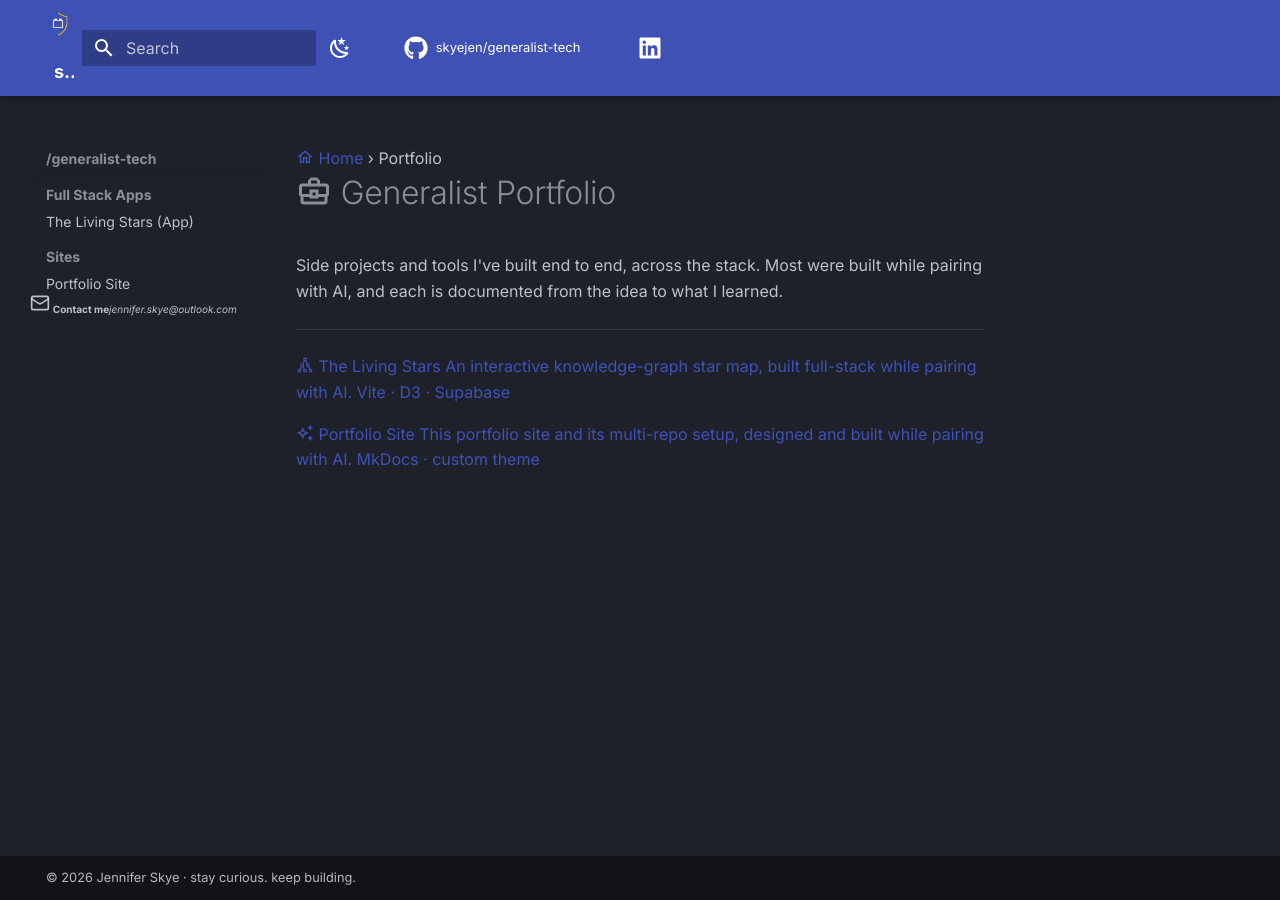
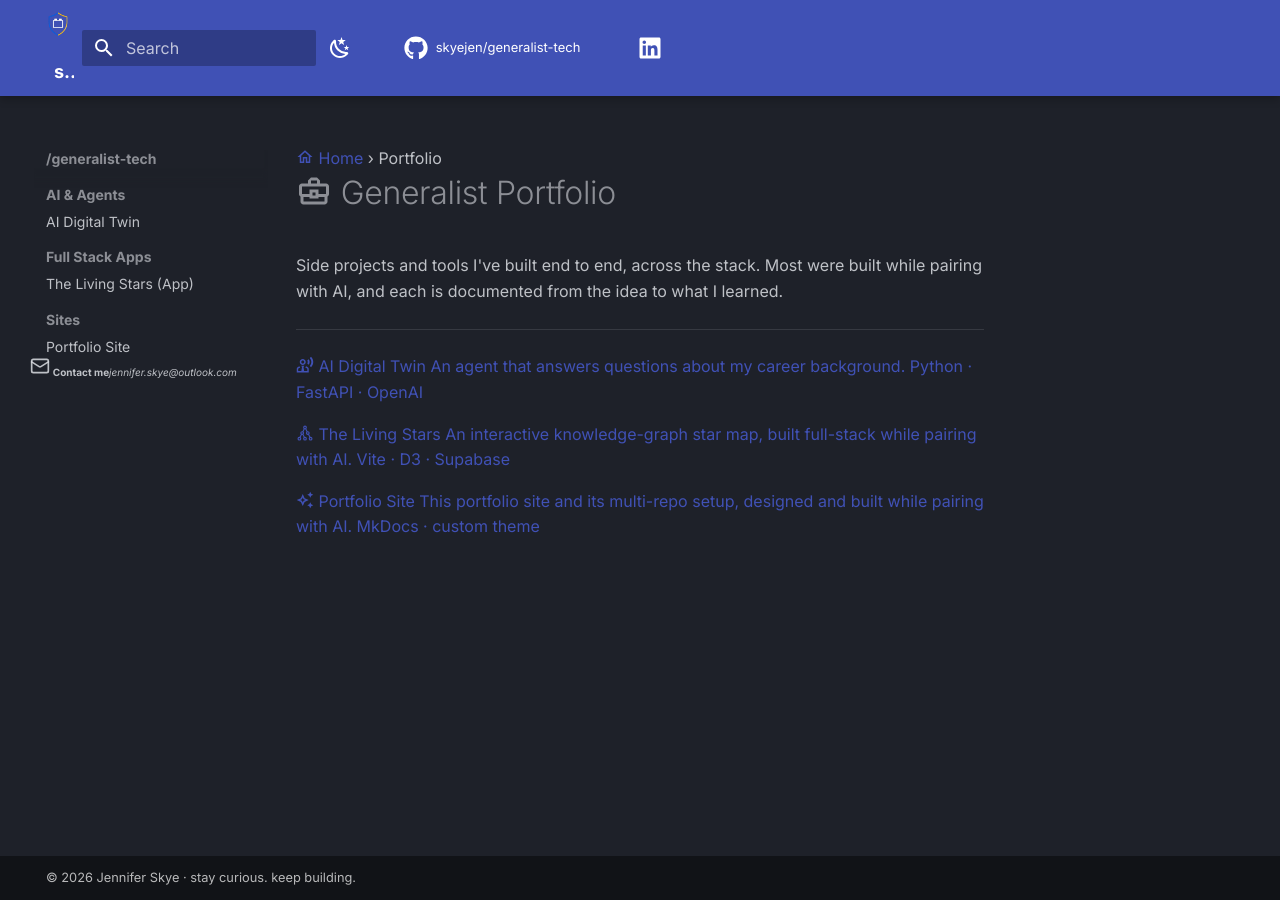
Before and after one commit to skyejen/generalist-tech, an MkDocs documentation site: the page built from docs/portfolio/index.md, in a window 1280 px wide. Built offline with MkDocs 1.6.1 and Material for MkDocs 9.7.7, drawn with Linux system fonts in a browser that asks for light colours; comment, search, counter and statistics services are not loaded.

Commit message:
feat: add the AI Digital Twin write-up

```diff
--- a/docs/portfolio/index.md
+++ b/docs/portfolio/index.md
@@ -5,6 +5,13 @@ Side projects and tools I've built end to end, across the stack. Most were built
 ---
 
 <div class="sj-cards" markdown>
+
+<a class="sj-card" href="ai-digital-twin/" markdown="span">
+<span class="sj-card-icon">:material-account-tie-voice-outline:</span>
+<span class="sj-card-title">AI Digital Twin</span>
+<span class="sj-card-desc" title="An agent that answers questions about my career background.">An agent that answers questions about my career background.</span>
+<span class="sj-card-meta">Python &middot; FastAPI &middot; OpenAI</span>
+</a>
 
 <a class="sj-card" href="living-stars/" markdown="span">
 <span class="sj-card-icon">:material-graph-outline:</span>
--- a/mkdocs.yml
+++ b/mkdocs.yml
@@ -68,6 +68,8 @@ nav:
   - Home: index.md
   - Portfolio:
     - portfolio/index.md
+    - AI & Agents:
+      - AI Digital Twin: portfolio/ai-digital-twin.md
     - Full Stack Apps:
       - The Living Stars (App): portfolio/living-stars.md
     - Sites:
```
Also changed, not shown: docs/portfolio/ai-digital-twin.md (added, +65 -0 lines).
